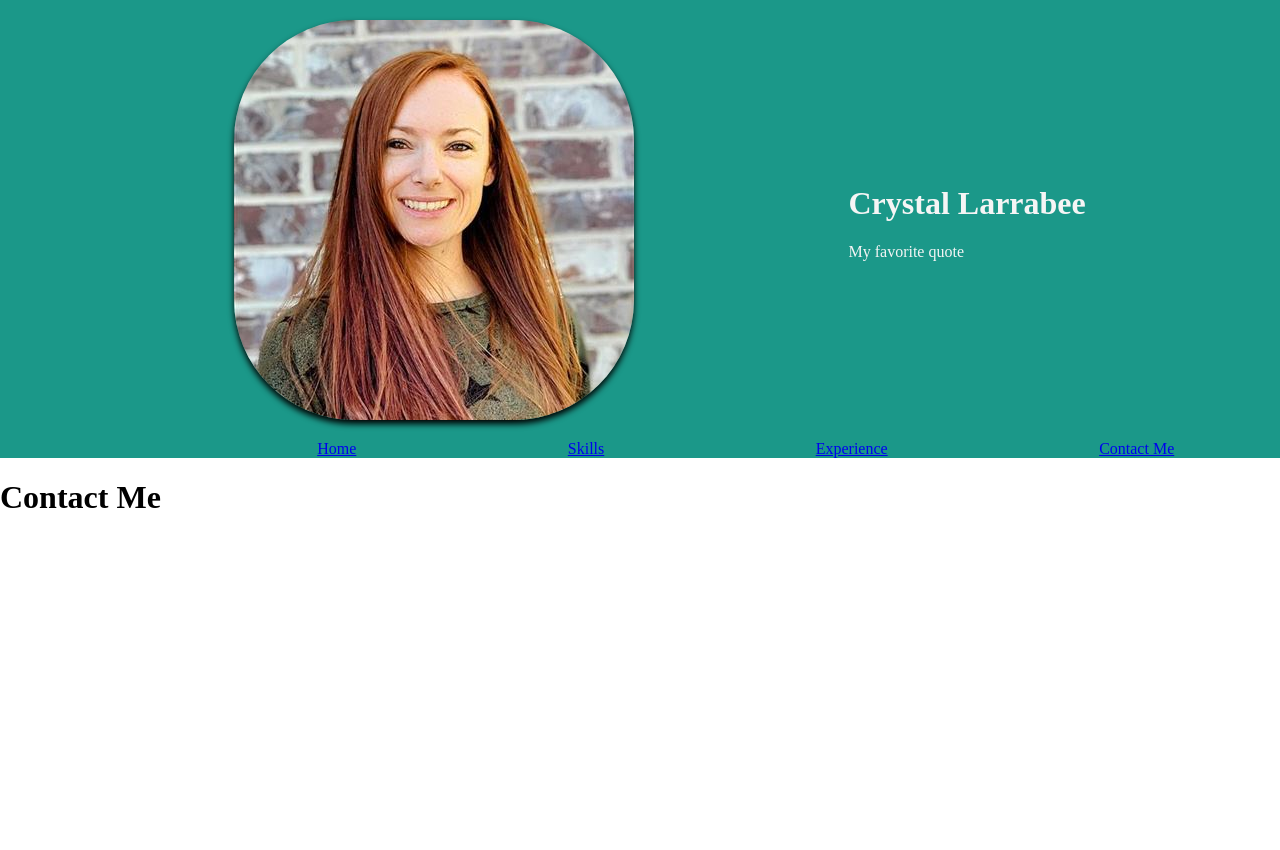
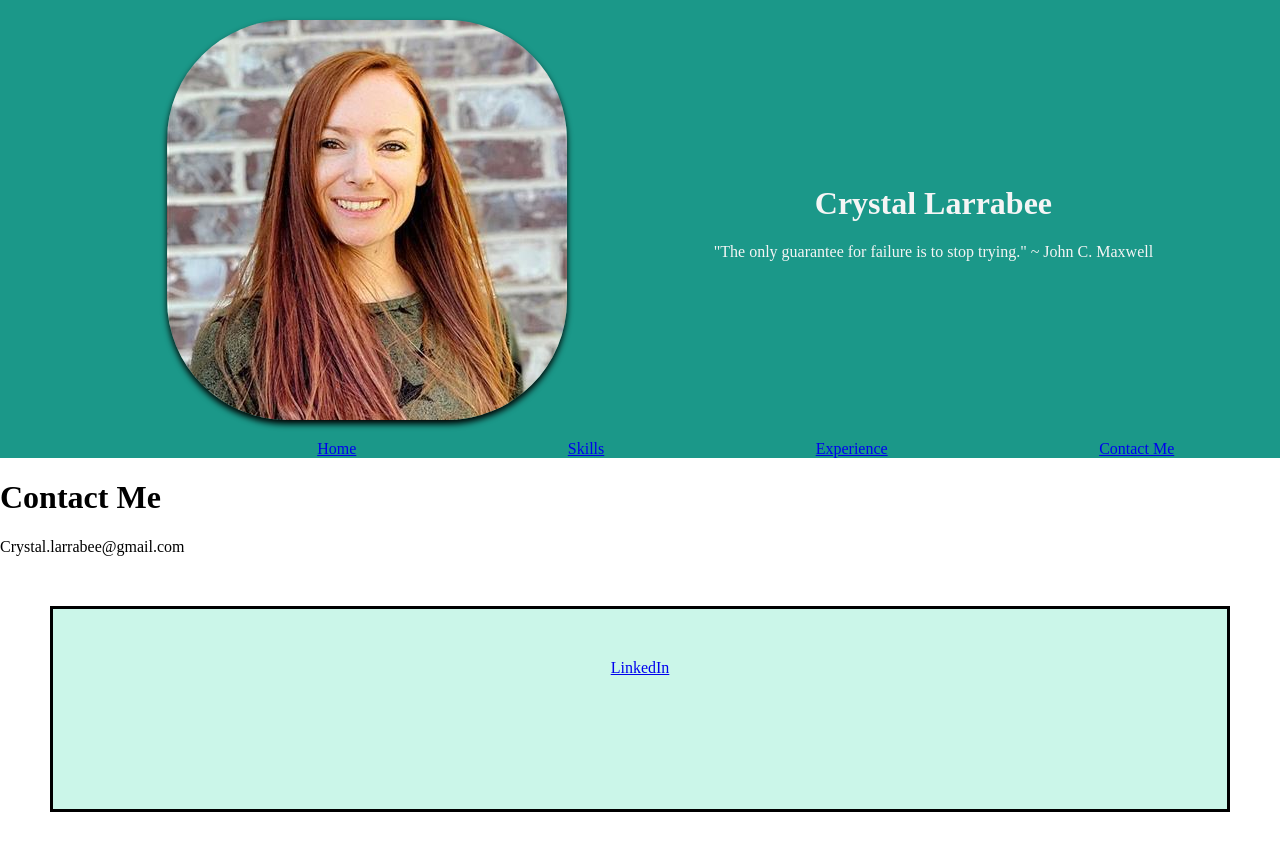
Before and after one commit to Clarrabbe/clarrabee.github.io, a plain HTML site: page contactme.html in a window 1280 px wide. Shown: the top 850 px of the page. Before the commit the page ends 800 px from the top, so only its background shows below. Drawn offline with Linux system fonts and the light colour scheme.

Commit message:
Add files via upload

```diff
--- a/contactme.html
+++ b/contactme.html
@@ -10,7 +10,7 @@
     <img class="img" src="assets/Headshot22.jpg" alt="Crystal Larrabee" height="300">
     <class="intro">
         <h1 class="name">Crystal Larrabee</h1>
-        <p> My favorite quote </p>
+        <p> "The only guarantee for failure is to stop trying." ~ John C. Maxwell </p>
     </div>
 
 </Header>
@@ -23,7 +23,12 @@
 </nav>
 </a>
 <body>
-    <h1>Contact Me</h1>
+    <h1> Contact Me</h1>
+     <p> Crystal.larrabee@gmail.com</p>
+    <footer class="centered">
+        <a href="https://www.linkedin.com/in/crystal-larrabee-380a53318/">LinkedIn</a>
+    </footer>
+    <script src="index.js"></script>
 
 </body>
 </html>
```
Also changed, not shown: index.html (+1 -1 lines).
